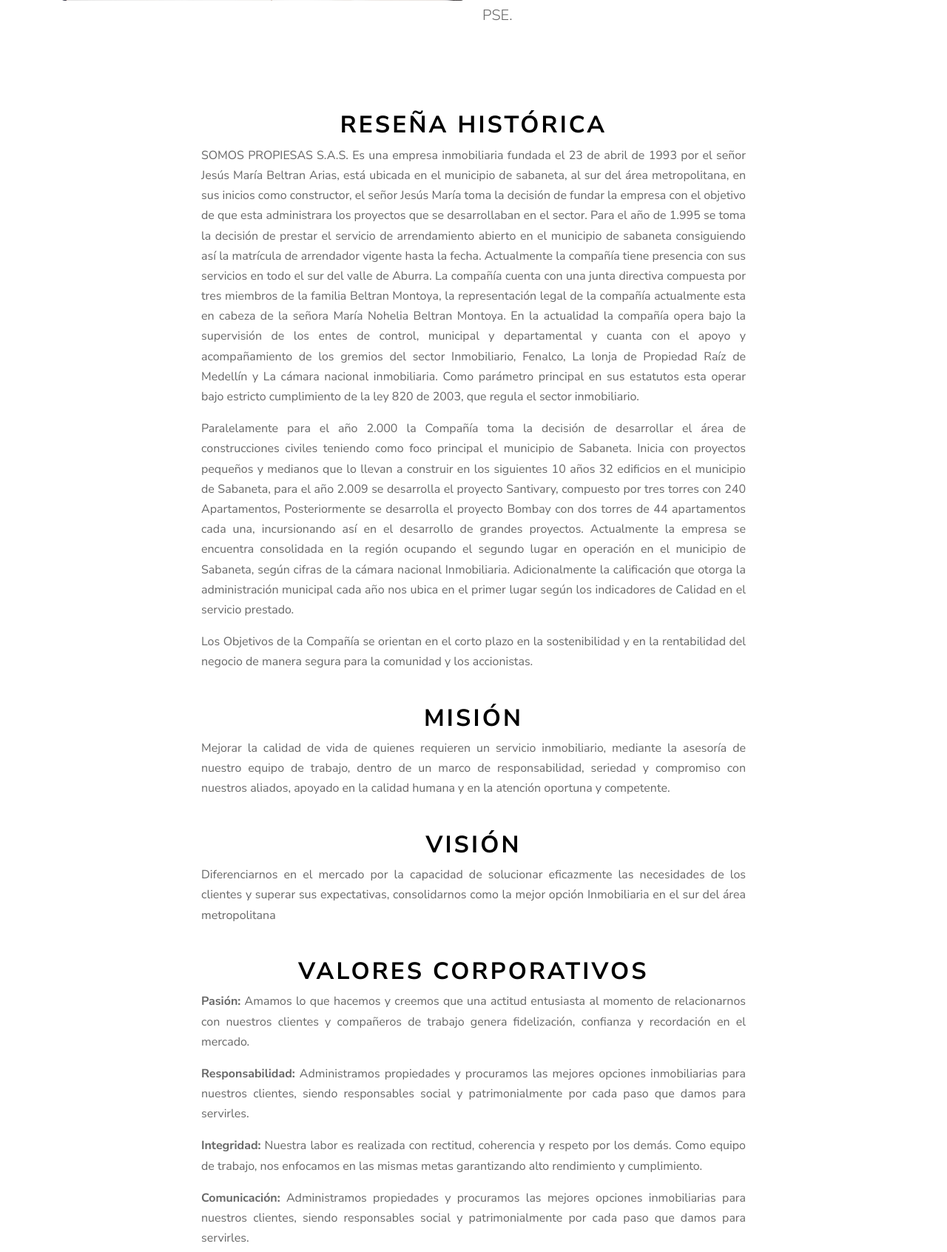
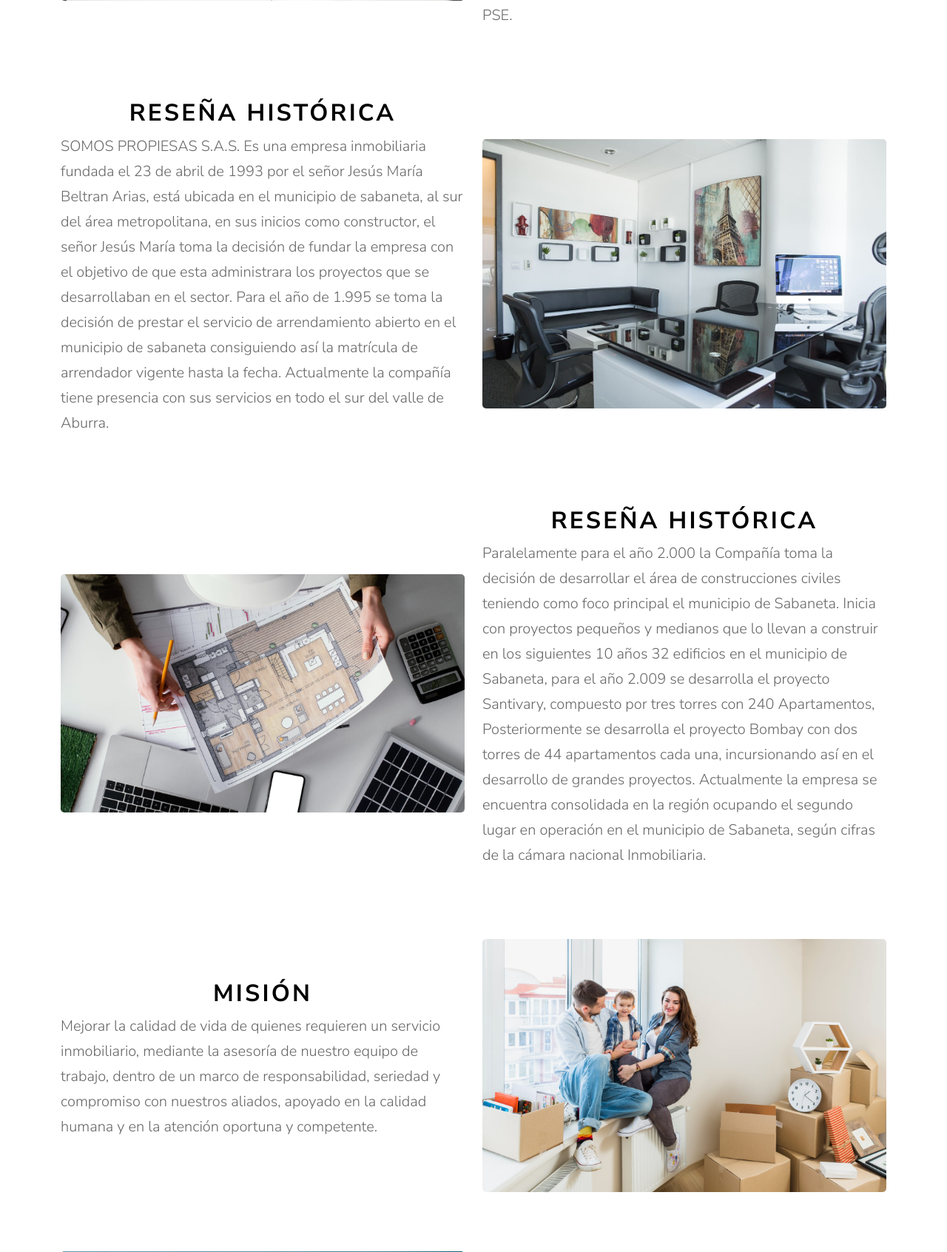
Before and after one commit to softwarejhond/PAGINA-WEB-SOMOS-PROPIEDAD, a PHP site: page /about.php in a window 1280 px wide. Shown: the part 1064-2756 px from the top of the page at 74% size. Run offline with PHP 8.4, Linux system fonts and the light colour scheme; data that the repository does not hold is empty; some web fonts are replaced.

Commit message:
Actualizar la pagina al nuevo estilo

```diff
--- a/about.php
+++ b/about.php
@@ -41,30 +41,63 @@
             <p class="lead">Somos propiedad es una empresa perteneciente al gremio inmobiliario que presta todos los servicios que tienen que ver con la renta de propiedades, ventas, asesorías legales, avalúos de propiedades, prestamos de Dinero a Interés y expedición de certificados. Tenemos presencia en el mercado desde 1.991, actualmente nos encontramos asociados con todos los entes de control que vigilan el gremio, entre ellos, La lonja de propiedad raíz de Medellín, Fenalco, La cámara Nacional Inmobiliaria. Dentro de nuestros aliados estratégicos contamos con: El Libertador aseguradora, Cien Cuadras, La lonja, Finca Raíz.com, Fenalco, Datacrédito Experian, Empatía, PSE.</p>
           </div>
         </div>
-      </div>
-    </div>
-    <div class="site-section">
-      <div class="container">
-        <div class="row mb-5 justify-content-center" data-aos="fade-up">
-          <div class="col-md-8">
-            <div class="site-section-title text-justify">
+        <div class="row align-items-center flex-row-reverse" style="margin-top: 5rem;">
+          <div class="col-md-6" data-aos="fade-up" data-aos-delay="100">
+            <img src="images/historia.jpg" alt="Image" class="img-fluid">
+          </div>
+          <div class="col-md-6 ml-auto" data-aos="fade-up" data-aos-delay="200">
+            <div class="site-section-title">
               <h2>Reseña Histórica</h2>
-              <p>SOMOS PROPIESAS S.A.S. Es una empresa inmobiliaria fundada el 23 de abril de 1993 por el señor Jesús María Beltran Arias, está ubicada en el municipio de sabaneta, al sur del área metropolitana, en sus inicios como constructor, el señor Jesús María toma la decisión de fundar la empresa con el objetivo de que esta administrara los proyectos que se desarrollaban en el sector. Para el año de 1.995 se toma la decisión de prestar el servicio de arrendamiento abierto en el municipio de sabaneta consiguiendo así la matrícula de arrendador vigente hasta la fecha. Actualmente la compañía tiene presencia con sus servicios en todo el sur del valle de Aburra. La compañía cuenta con una junta directiva compuesta por tres miembros de la familia Beltran Montoya, la representación legal de la compañía actualmente esta en cabeza de la señora María Nohelia Beltran Montoya. En la actualidad la compañía opera bajo la supervisión de los entes de control, municipal y departamental y cuanta con el apoyo y acompañamiento de los gremios del sector Inmobiliario, Fenalco, La lonja de Propiedad Raíz de Medellín y La cámara nacional inmobiliaria. Como parámetro principal en sus estatutos esta operar bajo estricto cumplimiento de la ley 820 de 2003, que regula el sector inmobiliario.</p>
-              <p>Paralelamente para el año 2.000 la Compañía toma la decisión de desarrollar el área de construcciones civiles teniendo como foco principal el municipio de Sabaneta. Inicia con proyectos pequeños y medianos que lo llevan a construir en los siguientes 10 años 32 edificios en el municipio de Sabaneta, para el año 2.009 se desarrolla el proyecto Santivary, compuesto por tres torres con 240 Apartamentos, Posteriormente se desarrolla el proyecto Bombay con dos torres de 44 apartamentos cada una, incursionando así en el desarrollo de grandes proyectos. Actualmente la empresa se encuentra consolidada en la región ocupando el segundo lugar en operación en el municipio de Sabaneta, según cifras de la cámara nacional Inmobiliaria. Adicionalmente la calificación que otorga la administración municipal cada año nos ubica en el primer lugar según los indicadores de Calidad en el servicio prestado.</p>
-              <p>Los Objetivos de la Compañía se orientan en el corto plazo en la sostenibilidad y en la rentabilidad del negocio de manera segura para la comunidad y los accionistas.</p>
-              <br>
+            </div>
+            <p class="lead">SOMOS PROPIESAS S.A.S. Es una empresa inmobiliaria fundada el 23 de abril de 1993 por el señor Jesús María Beltran Arias, está ubicada en el municipio de sabaneta, al sur del área metropolitana, en sus inicios como constructor, el señor Jesús María toma la decisión de fundar la empresa con el objetivo de que esta administrara los proyectos que se desarrollaban en el sector. Para el año de 1.995 se toma la decisión de prestar el servicio de arrendamiento abierto en el municipio de sabaneta consiguiendo así la matrícula de arrendador vigente hasta la fecha. Actualmente la compañía tiene presencia con sus servicios en todo el sur del valle de Aburra.</p>
+          </div>
+        </div>
+        <div class="row align-items-center" style="margin-top: 5rem;">
+          <div class="col-md-6" data-aos="fade-up" data-aos-delay="100">
+            <img src="images/proyectos.jpg" alt="Image" class="img-fluid">
+          </div>
+          <div class="col-md-6 ml-auto" data-aos="fade-up" data-aos-delay="200">
+            <div class="site-section-title">
+              <h2>Reseña Histórica</h2>
+            </div>
+            <p class="lead">Paralelamente para el año 2.000 la Compañía toma la decisión de desarrollar el área de construcciones civiles teniendo como foco principal el municipio de Sabaneta. Inicia con proyectos pequeños y medianos que lo llevan a construir en los siguientes 10 años 32 edificios en el municipio de Sabaneta, para el año 2.009 se desarrolla el proyecto Santivary, compuesto por tres torres con 240 Apartamentos, Posteriormente se desarrolla el proyecto Bombay con dos torres de 44 apartamentos cada una, incursionando así en el desarrollo de grandes proyectos. Actualmente la empresa se encuentra consolidada en la región ocupando el segundo lugar en operación en el municipio de Sabaneta, según cifras de la cámara nacional Inmobiliaria.</p>
+          </div>
+        </div>
+        <div class="row align-items-center flex-row-reverse" style="margin-top: 5rem;">
+          <div class="col-md-6" data-aos="fade-up" data-aos-delay="100">
+            <img src="images/mision.jpg" alt="Image" class="img-fluid">
+          </div>
+          <div class="col-md-6 ml-auto" data-aos="fade-up" data-aos-delay="200">
+            <div class="site-section-title">
               <h2>Misión</h2>
-              <p>Mejorar la calidad de vida de quienes requieren un servicio inmobiliario, mediante la asesoría de nuestro equipo de trabajo, dentro de un marco de responsabilidad, seriedad y compromiso con nuestros aliados, apoyado en la calidad humana y en la atención oportuna y competente.</p>
-              <br>
+            </div>
+            <p class="lead">Mejorar la calidad de vida de quienes requieren un servicio inmobiliario, mediante la asesoría de nuestro equipo de trabajo, dentro de un marco de responsabilidad, seriedad y compromiso con nuestros aliados, apoyado en la calidad humana y en la atención oportuna y competente.</p>
+          </div>
+        </div>
+        <div class="row align-items-center" style="margin-top: 5rem;">
+          <div class="col-md-6" data-aos="fade-up" data-aos-delay="100">
+            <img src="images/vision.jpg" alt="Image" class="img-fluid">
+          </div>
+          <div class="col-md-6 ml-auto" data-aos="fade-up" data-aos-delay="200">
+            <div class="site-section-title">
               <h2>Visión</h2>
-              <p>Diferenciarnos en el mercado por la capacidad de solucionar eficazmente las necesidades de los clientes y superar sus expectativas, consolidarnos como la mejor opción Inmobiliaria en el sur del área metropolitana</p>
-              <br>
+            </div>
+            <p class="lead">Diferenciarnos en el mercado por la capacidad de solucionar eficazmente las necesidades de los clientes y superar sus expectativas, consolidarnos como la mejor opción Inmobiliaria en el sur del área metropolitana</p>
+          </div>
+        </div>
+        <div class="row align-items-center flex-row-reverse" style="margin-top: 5rem;">
+          <div class="col-md-6" data-aos="fade-up" data-aos-delay="100">
+            <img src="images/valores.jpg" alt="Image" class="img-fluid">
+          </div>
+          <div class="col-md-6 ml-auto" data-aos="fade-up" data-aos-delay="200">
+            <div class="site-section-title">
               <h2>Valores Corporativos</h2>
+            </div>
+            <p class="lead">
               <p><strong>Pasión:</strong> Amamos lo que hacemos y creemos que una actitud entusiasta al momento de relacionarnos con nuestros clientes y compañeros de trabajo genera fidelización, confianza y recordación en el mercado.</p>
               <p><strong>Responsabilidad:</strong> Administramos propiedades y procuramos las mejores opciones inmobiliarias para nuestros clientes, siendo responsables social y patrimonialmente por cada paso que damos para servirles.</p>
               <p><strong>Integridad:</strong> Nuestra labor es realizada con rectitud, coherencia y respeto por los demás. Como equipo de trabajo, nos enfocamos en las mismas metas garantizando alto rendimiento y cumplimiento.</p>
-              <p><strong>Comunicación:</strong> Administramos propiedades y procuramos las mejores opciones inmobiliarias para nuestros clientes, siendo responsables social y patrimonialmente por cada paso que damos para servirles.</p>
-            </div>
+              <p style="margin-bottom: 0;"><strong>Comunicación:</strong> Administramos propiedades y procuramos las mejores opciones inmobiliarias para nuestros clientes, siendo responsables social y patrimonialmente por cada paso que damos para servirles.</p></p>
           </div>
         </div>
       </div>
```
